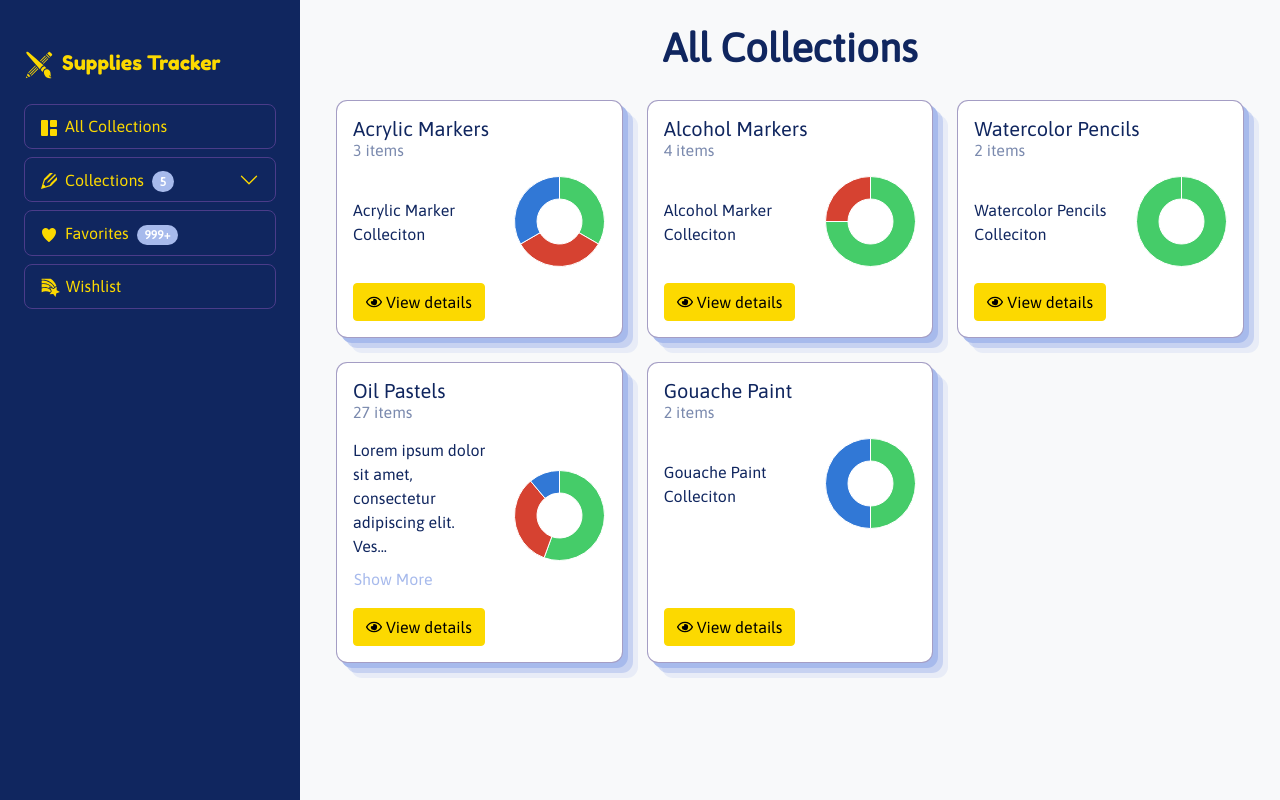
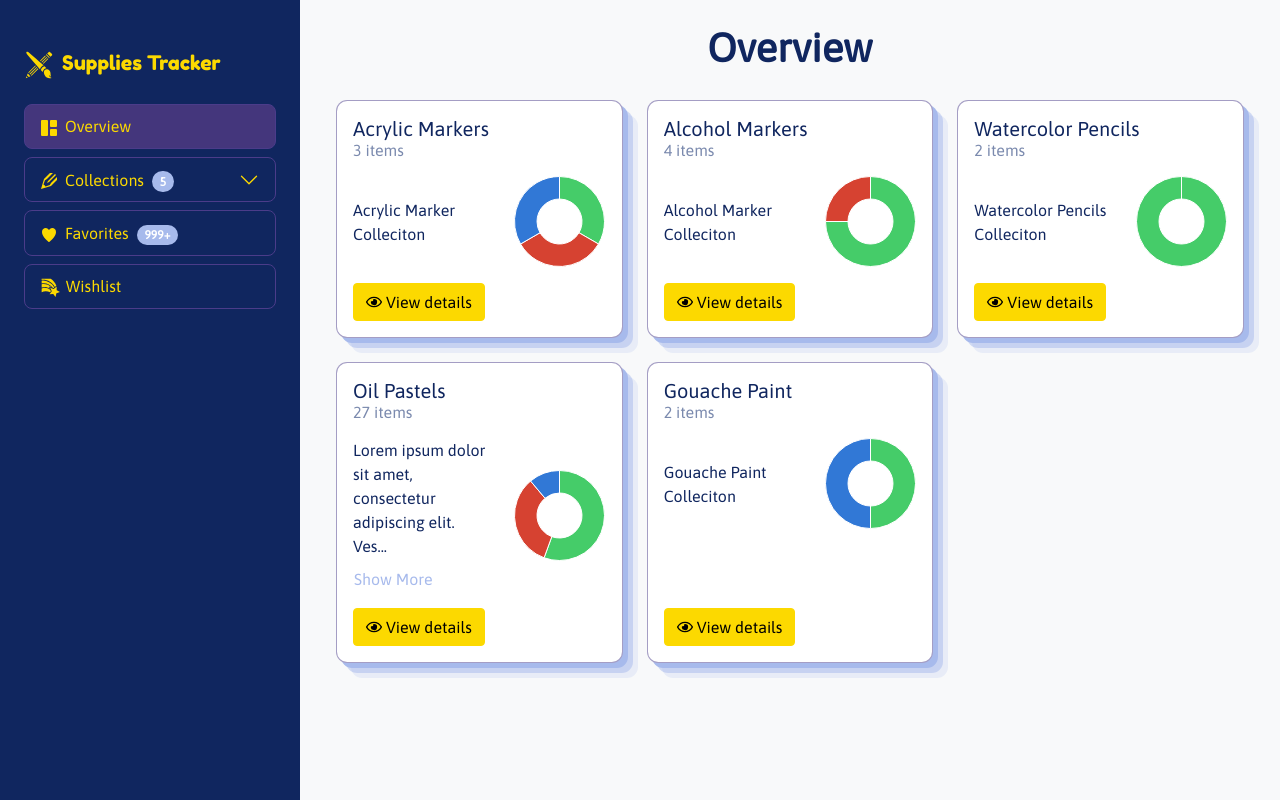
Before and after one commit to YoanaIvanova/suppliestracker-reactjs, a React (Create React App) app: page /collections in a window 1280 px wide. Built offline with nearby package versions, Linux system fonts and the light colour scheme; a web font is replaced by a local one.

Commit message:
Use NavLink to highlight sidebar links when active

```diff
--- a/src/components/Sidebar.js
+++ b/src/components/Sidebar.js
@@ -1,6 +1,6 @@
 import { Accordion, Nav, Navbar, Badge } from "react-bootstrap";
 import { useState, useContext } from "react";
-import { Link } from "react-router-dom";
+import { Link, NavLink } from "react-router-dom";
 import {
   GiPencilBrush,
   GiHamburgerMenu,
@@ -27,7 +27,7 @@ const Sidebar = () => {
         >
           <GiHamburgerMenu size="1.2em" />
         </Navbar.Toggle>
-        <Navbar.Brand href="#home" className="ps-3">
+        <Navbar.Brand as={Link} to="/collections" className="ps-3">
           <GiPencilBrush size="1.5em" className="me-2" />
           <span className="font-logo">Supplies Tracker</span>
         </Navbar.Brand>
@@ -38,8 +38,8 @@ const Sidebar = () => {
           show ? "show" : ""
         } sidebar h-100 bg-primary px-4 d-lg-block`}
       >
-        <Nav defaultActiveKey="/home" className="flex-column sidebar-menu">
-          <Navbar.Brand href="#home" className="p-0 mt-5 mb-4">
+        <Nav className="flex-column sidebar-menu">
+          <Navbar.Brand as={Link} to="/collections" className="p-0 mt-5 mb-4">
             <GiPencilBrush size="1.5em" className="me-2" />
             <span className="font-logo">Supplies Tracker</span>
           </Navbar.Brand>
@@ -52,21 +52,23 @@ const Sidebar = () => {
           </Nav.Link>
 
           <Nav.Link
-            as={Link}
+            as={NavLink}
             to="/collections"
             className="d-flex justify-content-between align-items-center"
           >
             <span>
               <BsGrid1X2Fill className="me-2" />
-              All Collections
+              Overview
             </span>
           </Nav.Link>
 
           <Accordion as={Nav.Item}>
             <Accordion.Item className="bg-primary" eventKey="0">
               <Accordion.Button
-                as={Nav.Link}
-                className="d-flex justify-content-between align-items-center"
+                as={NavLink}
+                to="/collection"
+                onClick={(e) => e.preventDefault()}
+                className="d-flex justify-content-between align-items-center nav-link"
               >
                 <span>
                   <ImPencil2 className="me-2" />
@@ -81,7 +83,7 @@ const Sidebar = () => {
                 {collectionsContext.collections.map((collection, index) => (
                   <Nav key={index} className="flex-column">
                     <Nav.Link
-                      as={Link}
+                      as={NavLink}
                       to={`/collection/${collection.id}`}
                       className="d-flex justify-content-between"
                     >
@@ -95,7 +97,7 @@ const Sidebar = () => {
           </Accordion>
 
           <Nav.Link
-            as={Link}
+            as={NavLink}
             to="/favorites"
             className="d-flex justify-content-between align-items-center"
           >
@@ -108,9 +110,15 @@ const Sidebar = () => {
             </span>
           </Nav.Link>
 
-          <Nav.Link eventKey="link-2">
-            <GiRainbowStar size="1.3em" className="me-1" />
-            Wishlist
+          <Nav.Link
+            as={NavLink}
+            to="/wishlist"
+            className="d-flex justify-content-between align-items-center"
+          >
+            <span>
+              <GiRainbowStar size="1.3em" className="me-1" />
+              Wishlist
+            </span>
           </Nav.Link>
         </Nav>
       </div>
--- a/src/providers/CollectionsProvider.js
+++ b/src/providers/CollectionsProvider.js
@@ -12,7 +12,7 @@ const CollectionsProvider = (props) => {
   }, []);
 
   const getCollectionWithId = (id) => {
-    return collections.filter((col) => col.id == id)[0];
+    return collections.filter((col) => col.id === Number(id))[0];
   };
 
   return (
--- a/src/views/CollectionsList.js
+++ b/src/views/CollectionsList.js
@@ -11,7 +11,7 @@ const CollectionsList = () => {
     <Container fluid>
       <Row className="text-center mt-4 mb-3">
         <Col>
-          <h1 className="fw-bold mb-0">All Collections</h1>
+          <h1 className="fw-bold mb-0">Overview</h1>
         </Col>
       </Row>
       <Row className="px-4">
```
